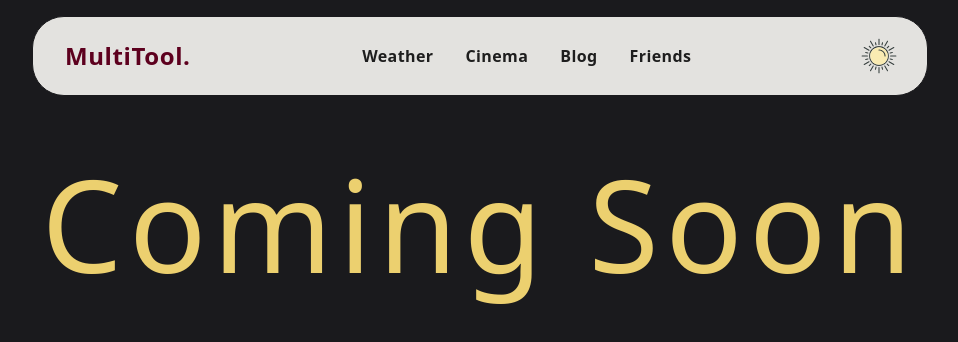
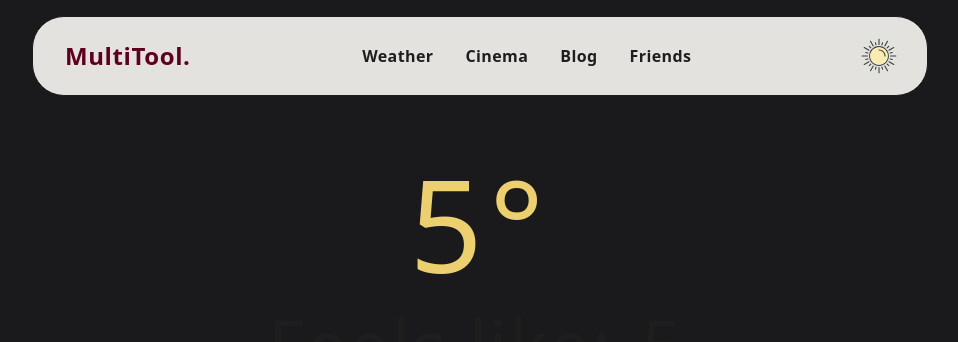
Before and after one commit to MultiTool-team/MultiTool-Frontend, a React (Vite) app: page /weather in a window 1280 px wide. Shown: the top 342 px of the page, without its empty margins (160-1118 px from the left). Built offline with nearby package versions, Linux system fonts and the light colour scheme.

Commit message:
static version of TemperatureComponent

```diff
--- /dev/null
+++ b/src/components/Weather/TemperatureComponent.tsx
@@ -0,0 +1,46 @@
+// temporary store the data here. Move the props data to another file later.
+interface TemperatureData {
+  size: string;
+  temperature: number;
+  optional: boolean;
+}
+
+const TemperatureComponent: React.FC<TemperatureData> = ({
+  size,
+  temperature,
+  optional,
+}) => {
+  // store key-value pairs for sizes
+  interface SizesObject {
+    [key: string]: string;
+  }
+
+  const sizes: SizesObject = {
+    small: 'text-3xl',
+    medium: 'text-5xl',
+    large: 'text-9xl',
+  };
+
+  const feelsLikeSize: SizesObject = {
+    small: 'text-2xl',
+    medium: 'text-4xl',
+    large: 'text-7xl',
+  };
+  return (
+    <div className='temperatureSection mx-auto w-1/2'>
+      <div className='temperature flex justify-center'>
+        <span className={`text text-center ${sizes[size]}`}>{temperature}</span>
+        <span className={`text ${sizes[size]}`}>&deg;</span>
+      </div>
+      {optional ? (
+        <div className='feelsLike flex justify-center py-5'>
+          <span className={`text-alt ${feelsLikeSize[size]}`}>
+            Feels like: <span className='sm:px-2'>{temperature}</span>
+          </span>
+        </div>
+      ) : null}
+    </div>
+  );
+};
+
+export default TemperatureComponent;
--- a/src/components/Weather/Weather.tsx
+++ b/src/components/Weather/Weather.tsx
@@ -1,17 +1,24 @@
 import React from 'react';
 import { SEO } from '..';
+import TemperatureComponent from './TemperatureComponent';
 
 const Weather: React.FC = () => {
   return (
     <div>
       <SEO title='Weather' />
+      <TemperatureComponent
+        size='large'
+        temperature={5}
+        optional={true}
+      />
+      {/*
       <div className='comingSoon'>
         <div>
           <h1 className='comingSoonText text text-center text-3xl sm:text-5xl md:text-7xl xl:text-9xl'>
             Coming Soon
           </h1>
         </div>
-      </div>
+      </div> */}
     </div>
   );
 };
```
